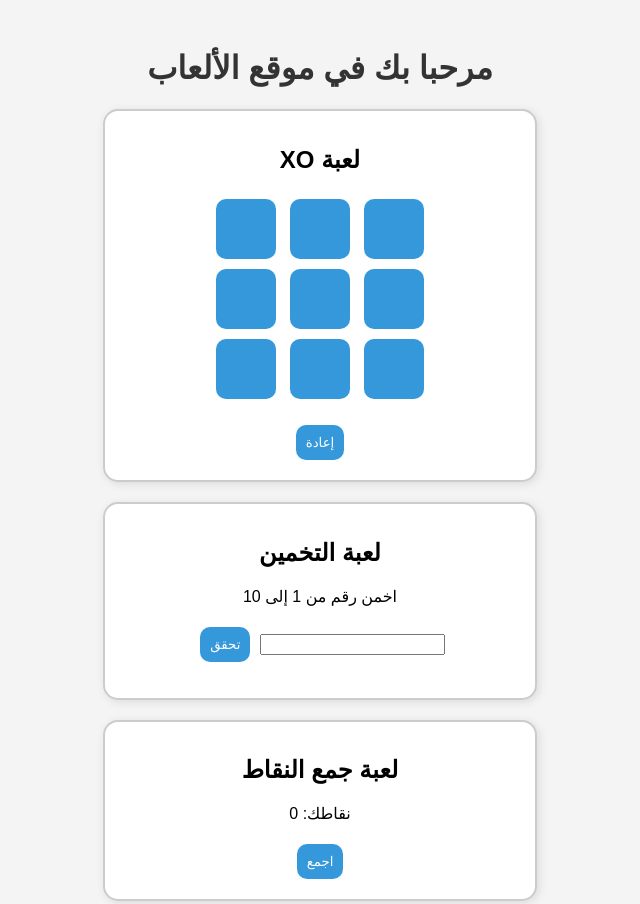
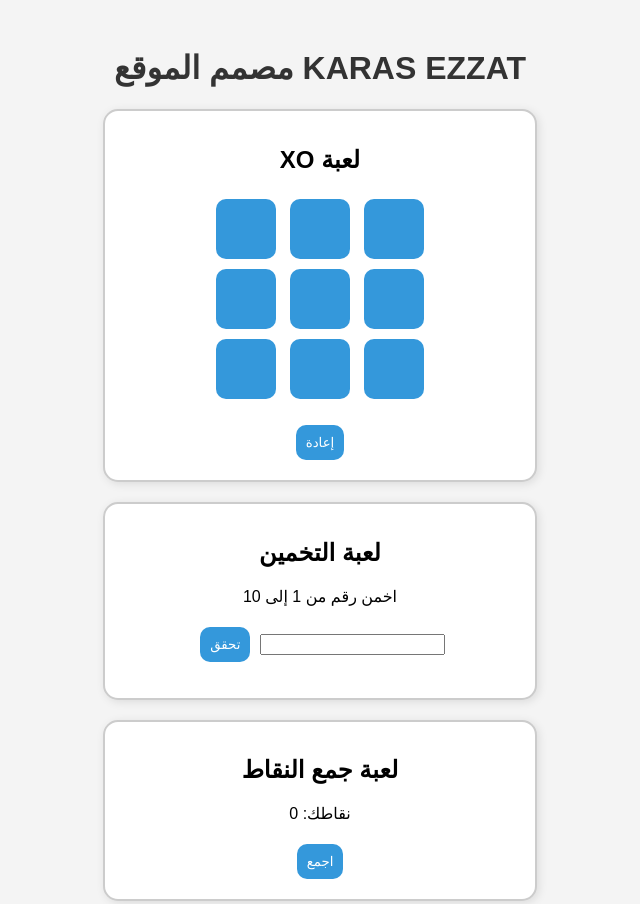
Before and after one commit to karas123-ai/my-games, a plain HTML site: page card-game/index.html in a window 1280 px wide. Shown: the top 904 px of the page, without its empty margins (320-960 px from the left). Drawn offline with Linux system fonts and the light colour scheme.

Commit message:
Update index.html
KARAS

```diff
--- a/card-game/index.html
+++ b/card-game/index.html
@@ -40,7 +40,7 @@
   </style>
 </head>
 <body>
-  <h1>مرحبا بك في موقع الألعاب</h1>
+  <h1>KARAS EZZAT مصمم الموقع</h1>
 
   <!-- لعبة XO -->
   <div class="game">
```
